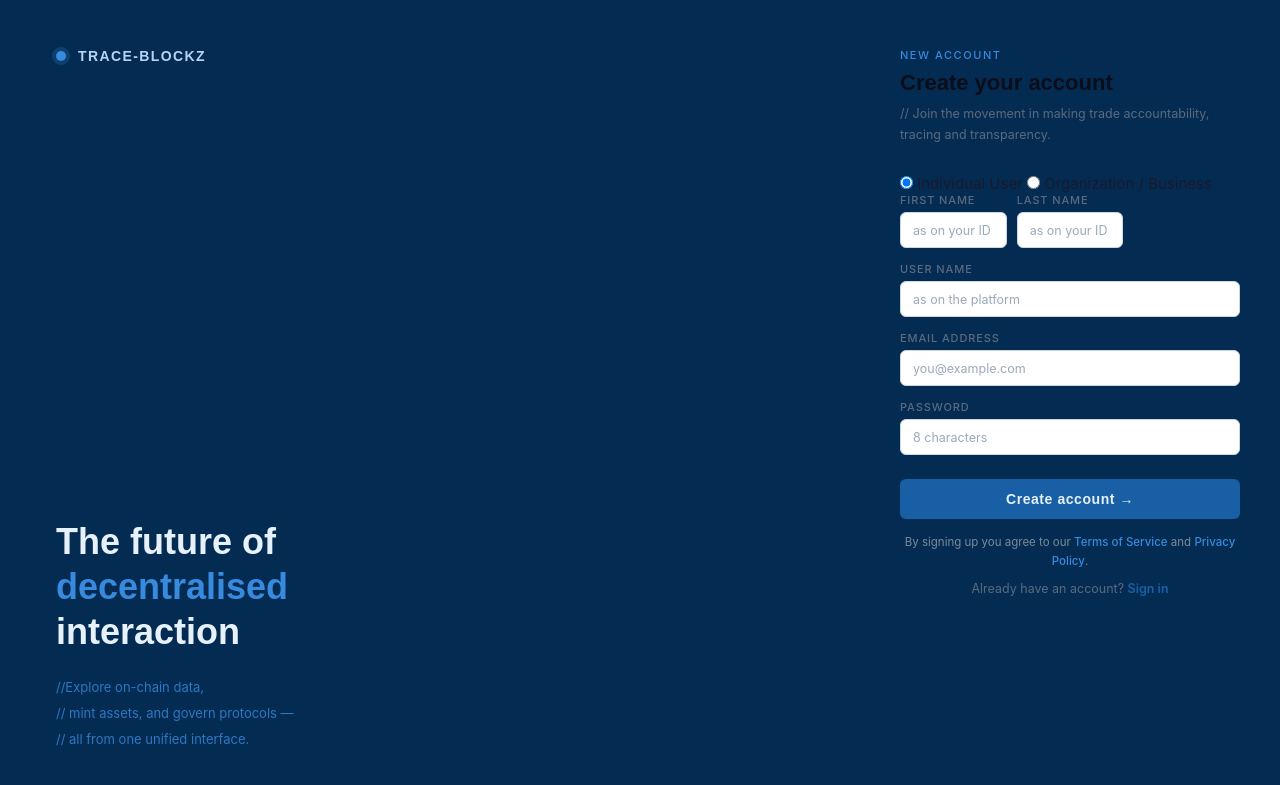
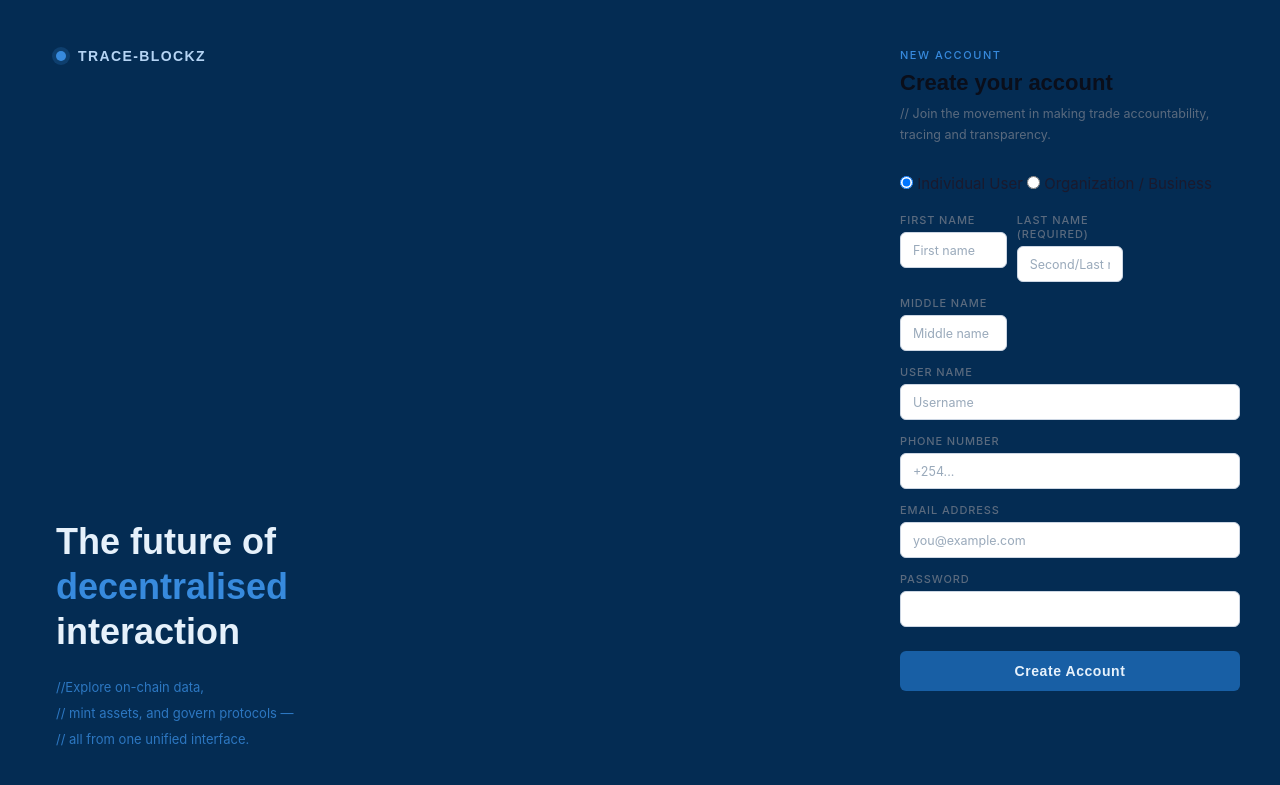
Before and after one commit to codebyoketch/trace-blocks, a Django app: page / in a window 1280 px wide. Shown: the top 785 px of the page. Run offline with Django 5.2, Linux system fonts and the light colour scheme.

Commit message:
Feat : Changed the html page tags to form tags

```diff
--- a/traceblocks/tracker/templates/index.html
+++ b/traceblocks/tracker/templates/index.html
@@ -283,14 +283,18 @@ body {
       <p>// Join the movement in making trade accountability, tracing and transparency.</p>
     </div>
 
+    <!-- WRAP EVERYTHING IN A FORM TAG -->
+    <form method="POST" action="">
+      {% csrf_token %}
+
       <!-- ACCOUNT TYPE TOGGLE OPTION -->
-    <div class="account-type-toggle">
+      <div class="account-type-toggle" style="margin-bottom: 20px;">
         <label>
-        <input type="radio" name="account-type" value="individual" checked onclick="toggleAccountFields('individual')">
+          <input type="radio" name="user_type" value="NORMAL" checked onclick="toggleAccountFields('NORMAL')">
           Individual User
         </label>
         <label>
-        <input type="radio" name="account-type" value="organization" onclick="toggleAccountFields('organization')">
+          <input type="radio" name="user_type" value="ORGANISATION" onclick="toggleAccountFields('ORGANISATION')">
           Organization / Business
         </label>
       </div>
@@ -302,85 +306,75 @@ body {
           <div class="row-2">
             <div class="form-group">
               <label>First name</label>
-            <input type="text" id="fname" placeholder="as on your ID" autocomplete="given-name">
-            <div class="error-msg" id="fname-err">Required field</div>
+              <input type="text" id="fname" name="firstname" placeholder="First name">
             </div>
             <div class="form-group">
-            <label>Last name</label>
-            <input type="text" id="lname" placeholder="as on your ID" autocomplete="family-name">
-            <div class="error-msg" id="lname-err">Required field</div>
+              <label>Last name (Required)</label>
+              <input type="text" id="lname" name="lastname" placeholder="Second/Last name">
+            </div>
+          </div>
+          <!-- Additional Model Fields -->
+          <div class="row-2">
+            <div class="form-group">
+              <label>Middle name</label>
+              <input type="text" id="mname" name="middlename" placeholder="Middle name">
             </div>
           </div>
           <div class="form-group">
             <label>User name</label>
-          <input type="text" id="username" placeholder="as on the platform" autocomplete="username">
-          <div class="error-msg" id="username-err">Required field</div>
+            <input type="text" id="username" name="username" placeholder="Username" required>
           </div>
         </div>
 
         <!-- FIELDS FOR ORGANIZATIONS ONLY (Hidden by default) -->
         <div id="organization-fields" style="display: none;">
-        <div class="row-2">
           <div class="form-group">
             <label>Organization Name</label>
-            <input type="text" id="org-name" placeholder="Legal corporate name">
-            <div class="error-msg" id="org-name-err">Required field</div>
+            <input type="text" id="org-name" name="organisation_name" placeholder="Legal corporate name">
           </div>
+          <!-- Keep fields in HTML frontend if needed, but they won't save to the specific user model provided unless added as attributes -->
           <div class="form-group">
             <label>Registration Number</label>
-            <input type="text" id="registration-number" placeholder=" Business ID">
-            <div class="error-msg" id="registration-number-err">Required field</div>
-          </div>
-        </div>
-        <div class="form-group">
-          <label>Organization Type</label>
-          <input type="text" id="org-type" placeholder="Logistics, Supply Chain">
-          <div class="error-msg" id="org-type-err">Required field</div>
+            <input type="text" id="registration-number" placeholder="Business ID">
           </div>
         </div>
 
-      <!-- COMMON SHARED FIELDS (Email and Password) -->
+        <!-- COMMON SHARED FIELDS -->
+        <div class="form-group">
+          <label>Phone Number</label>
+          <input type="text" id="phonenumber" name="phonenumber" placeholder="+254...">
+        </div>
+
         <div class="form-group">
           <label>Email address</label>
-        <input type="email" id="email" placeholder="you@example.com" autocomplete="email">
-        <div class="error-msg" id="email-err">Enter a valid email address</div>
+          <input type="email" id="email" name="email" placeholder="you@example.com" required>
         </div>
 
         <div class="form-group">
           <label>Password</label>
-        <input type="password" id="password" placeholder="8 characters" autocomplete="new-password">
-        <div class="error-msg" id="pw-err">Password must be at least 8 characters <br> uppercase<br>lowercase<br>special character<br></div>
+          <input type="password" id="password" name="password" required>
         </div>
 
-      <button class="submit-btn" onclick="handleSubmit(this)">
-        Create account →
-      </button>
-
-      <p class="terms">
-        By signing up you agree to our <a href="#">Terms of Service</a> and <a href="#">Privacy Policy</a>.
-      </p>
-
-      <p class="login-link">Already have an account? <a href="#">Sign in</a></p>
+        <button type="submit" class="submit-btn">Create Account</button>
       </div>
-
+    </form>
   </div>
 </div>
 
-<!-- JAVASCRIPT FOR TOGGLE LOGIC -->
+<!-- JAVASCRIPT FOR TOGGLING FIELDS -->
 <script>
-function toggleAccountFields(type) {
-  const individualSection = document.getElementById('individual-fields');
-  const organizationSection = document.getElementById('organization-fields');
+function toggleAccountFields(accountType) {
+  const individualDiv = document.getElementById('individual-fields');
+  const organizationDiv = document.getElementById('organization-fields');
 
-  if (type === 'individual') {
-    individualSection.style.display = 'block';
-    organizationSection.style.display = 'none';
-  } else if (type === 'organization') {
-    individualSection.style.display = 'none';
-    organizationSection.style.display = 'block';
+  if (accountType === 'NORMAL') {
+    individualDiv.style.display = 'block';
+    organizationDiv.style.display = 'none';
+  } else {
+    individualDiv.style.display = 'none';
+    organizationDiv.style.display = 'block';
   }
 }
 </script>
-
 </body>
 </html>
```
Lines whose indentation alone changed are shown as unchanged.
